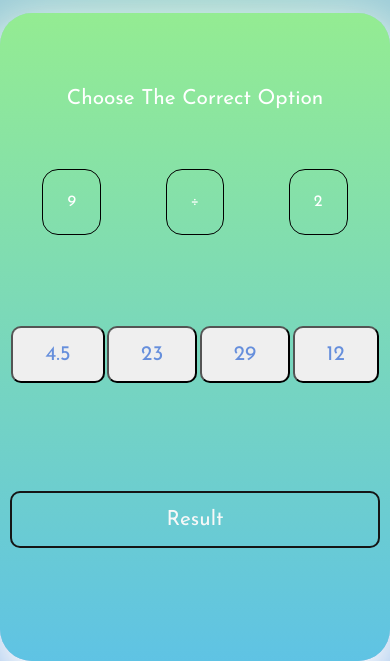
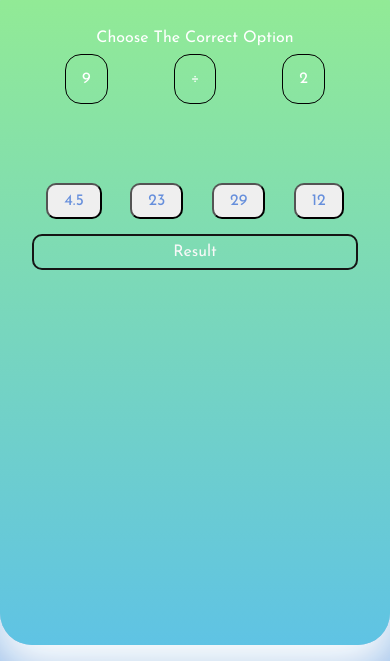
Before and after one commit to yagmurbarank/basic-math-game, a plain HTML site: page index.html in a window 390 px wide. Shown: the part 183-844 px from the top of the page. Drawn offline with Linux system fonts and the light colour scheme.

Commit message:
Add result.html

```diff
--- a/script.js
+++ b/script.js
@@ -101,3 +101,8 @@
 });
 
 generate_equation();
+
+function generate_result(){
+
+
+}
--- a/style.css
+++ b/style.css
@@ -19,21 +19,22 @@ h1 {
     text-align: center;
     color: white;
     font-size: 3rem;
-    padding: 40px;
+    padding: 2rem;
 }
 
 .box {
-    height: 120vh;
-    margin-top: 20px; /* Added margin between box and h1 */
+    height: auto;
+    min-height: 80vh;
+    margin-top: 20px;
     border-radius: 2rem;
     background: linear-gradient(#94ec92 0%, #5fc3e4 100%);
     box-shadow: 0 1.2rem 3rem 0.5rem rgba(255, 254, 254, 0.989);
 }
 
 .sec1 {
-    height: 35%;
-    padding: 10px;
-    margin-top: 20px; /* Added margin between sec1 and box */
+    height: auto;
+    padding: 2rem;
+    margin-top: 20px;
     display: flex;
     align-items: center;
     justify-content: space-around;
@@ -46,7 +47,7 @@ h1 {
     width: 100%;
     font-size: 1.3rem;
     color: white;
-    padding: 30px;
+    padding: 3rem;
 }
 
 #operand1,
@@ -58,18 +59,10 @@ h1 {
     color: white;
 }
 
-/* #operator {
-    padding: 15px 20px;
-    border: 1px solid rgb(0, 0, 0);
-    border-radius: 50%;
-    font-size: 1.3rem;
-    color: white;
-} */
-
 .sec2 {
-    height: 50%;
-    padding: 10px;
-    margin-top: 15px; /* Added margin between sec2 and box */
+    height: auto;
+    padding: 2rem;
+    margin-top: 15px;
     display: flex;
     align-items: center;
     justify-content: space-around;
@@ -85,7 +78,7 @@ h1 {
     font-size: 1.3rem;
     border-radius: 10px;
     cursor: pointer;
-    margin-bottom: 15px; /* Added margin between buttons */
+    margin-bottom: 15px;
 }
 
 #msgbox {
@@ -94,10 +87,48 @@ h1 {
     justify-content: center;
     align-items: center;
     border: 2px solid rgb(21, 21, 21);
-    padding: 1rem 1rem;
+    padding: 1rem 2rem;
     color: rgb(248, 248, 248);
     font-size: 1.3rem;
     border-radius: 10px;
     cursor: pointer;
-    margin-top: 10px; /* Added margin between msgbox and sec2 */
+    margin-top: 50px;
 }
+
+/* Media Query for Tablets and Smaller Screens */
+@media (max-width: 768px) {
+    h1 {
+        font-size: 2rem;
+    }
+
+    .box {
+        margin-top: 10px;
+    }
+
+    .instruction {
+        font-size: 1rem;
+        padding: 0.5rem;
+    }
+
+    #operand1,
+    #operand2,
+    #operator {
+        padding: 1rem;
+        font-size: 1rem;
+    }
+
+    #option1,
+    #option2,
+    #option3,
+    #option4 {
+        padding: 0.5rem 1rem;
+        font-size: 1rem;
+        margin-bottom: 10px;
+    }
+
+    #msgbox {
+        padding: 0.5rem 0.5rem;
+        font-size: 1rem;
+        margin-top: 5px;
+    }
+}
```
Also changed, not shown: result.html (added, +29 -0 lines).
